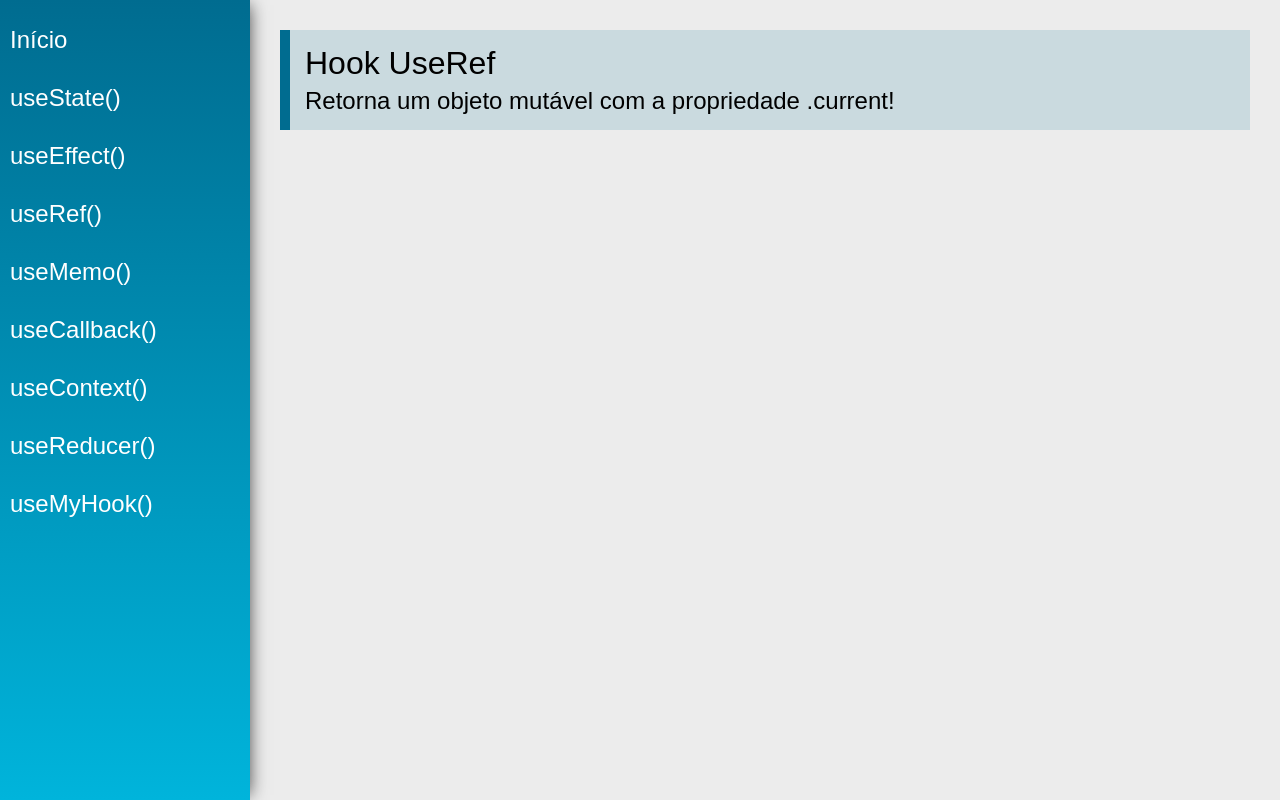
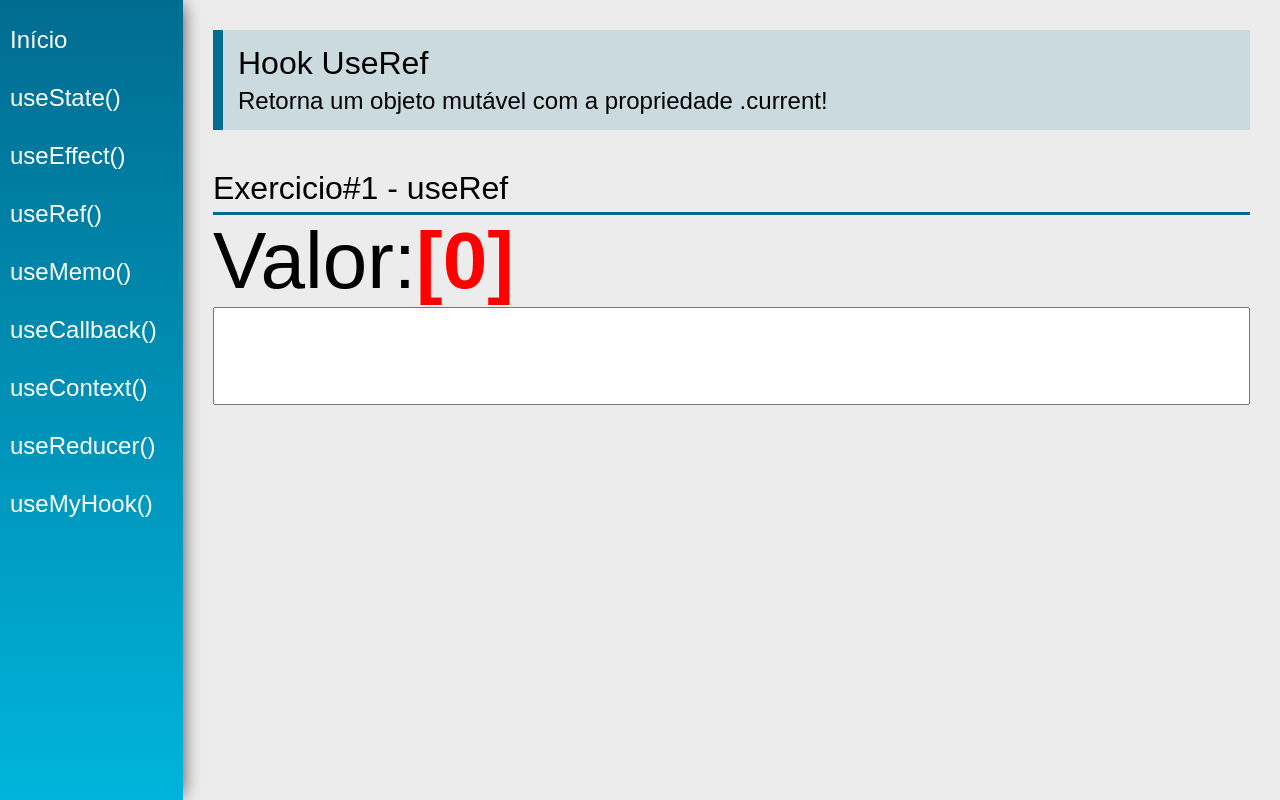
Before and after one commit to SauloCunha01/hooks, a React (Create React App) app: page /useRef in a window 1280 px wide. Built offline with nearby package versions, Linux system fonts and the light colour scheme.

Commit message:
useRef
criando um contador de renderização de componente com o useRef que Retorna um objeto mutável com a propriedade .current!

```diff
--- a/src/views/examples/UseRef.jsx
+++ b/src/views/examples/UseRef.jsx
@@ -1,14 +1,30 @@
-import React from 'react'
+import React, { useEffect, useRef, useState } from 'react'
 import PageTitle from '../../components/layout/PageTitle'
+import SectionTitle from '../../components/layout/SectionTitle'
 
 const UseRef = (props) => {
+    const [value1, setValue1] = useState("");
+
+    const count = useRef(0)
+    useEffect(function(){
+        count.current = count.current + 1
+    },[value1])
+
     return (
         <div className="UseRef">
             <PageTitle
                 title="Hook UseRef"
                 subtitle="Retorna um objeto mutável com a propriedade .current!"
             />
+            <SectionTitle title="Exercicio#1 - useRef" />
+            <div>
+                <span className="text">Valor:{value1}</span>
+                <span className="text red">[{count.current}]</span>
+            </div>
+            <input type="text" className="text" value={value1}
+            onChange={e => setValue1(e.target.value)}/>
         </div>
+
     )
 }
 
```
